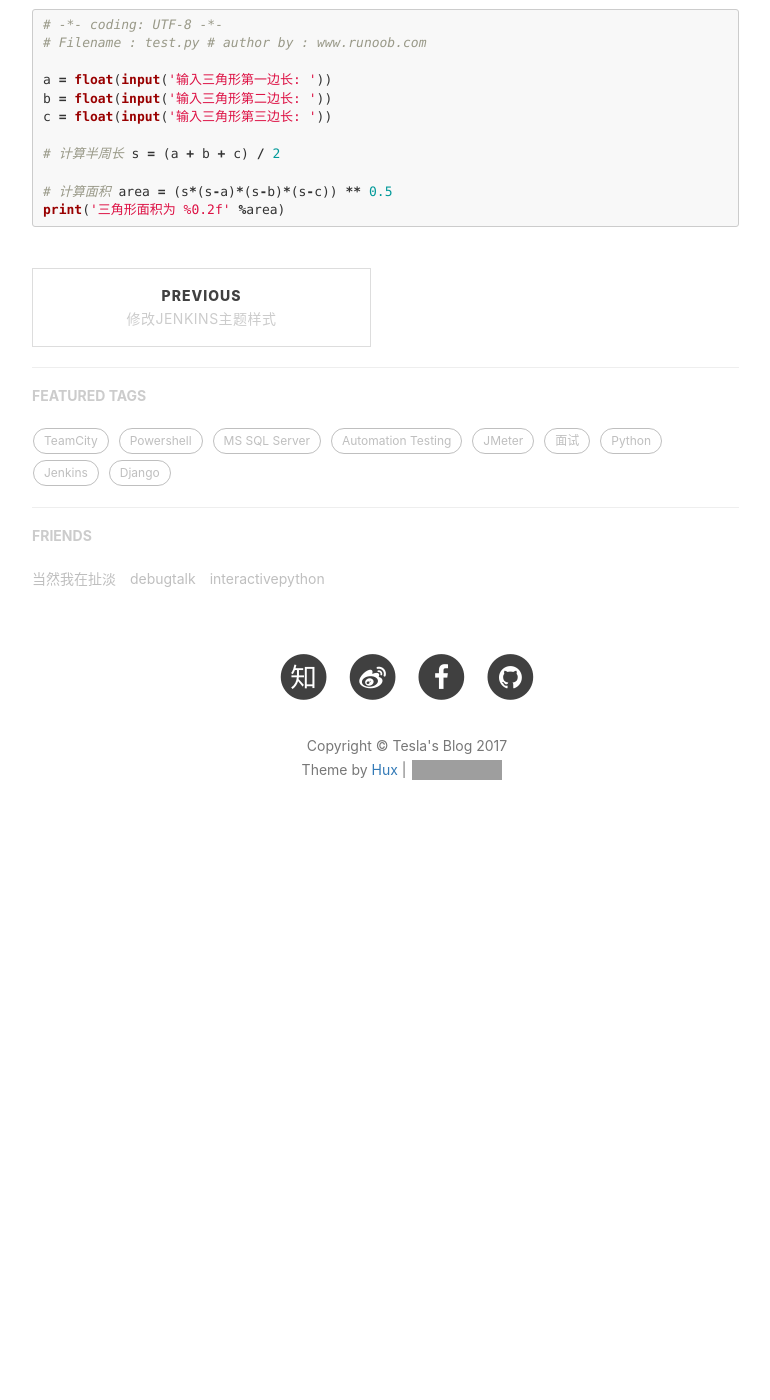
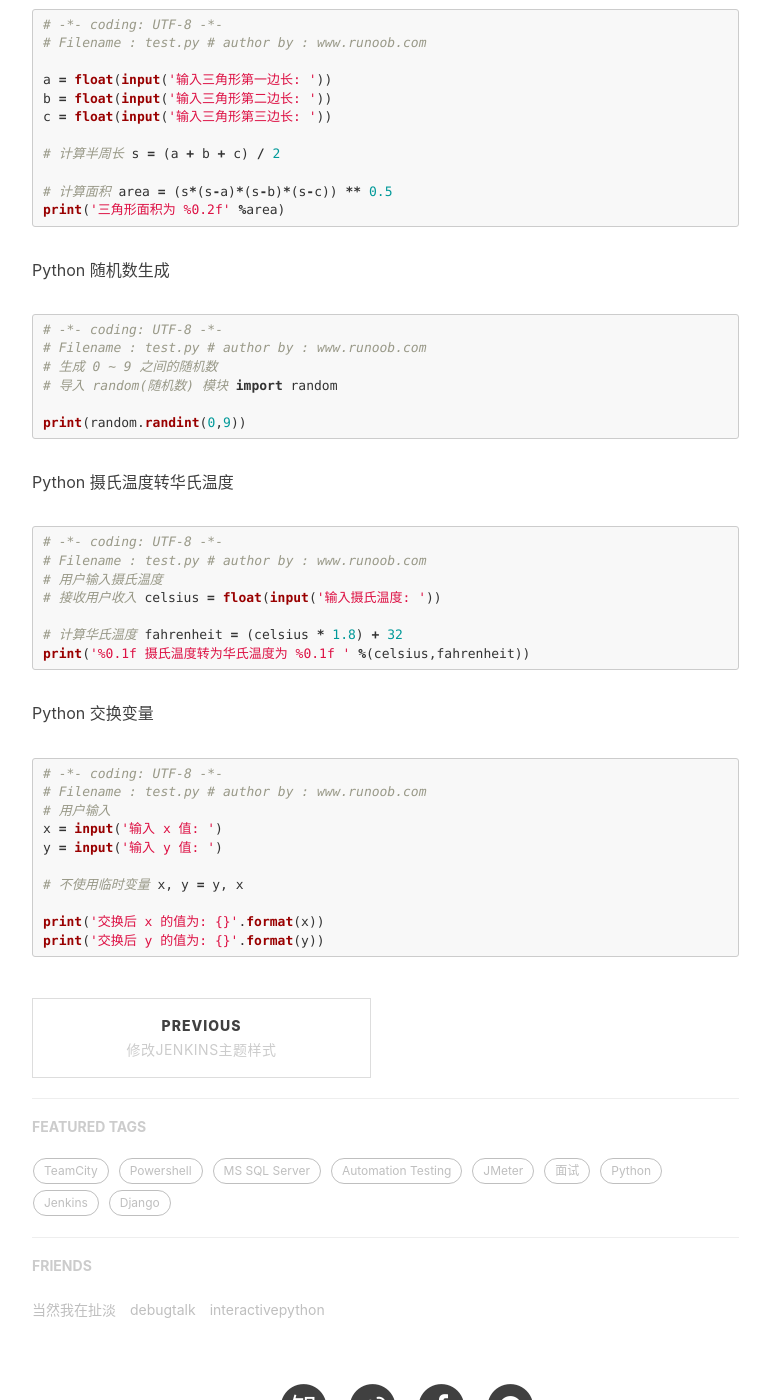
Before and after one commit to ccflyme/ccflyme.github.io, a Jekyll site: the page built from _posts/2017-09-14-python3_instance.markdown, in a window 1280 px wide and 1400 px high, scrolled down 1574 px. Shown: the whole window, without its empty margins (233-1003 px from the left). Built offline with Jekyll 4.4.1, drawn with Linux system fonts in a browser that asks for light colours; nearby versions of some CDN libraries; comment, search, counter and statistics services are not loaded; before the commit the page ends 2448 px from its top, so only the background shows below that; grey boxes are pictures that could not be loaded.

Commit message:
Update 2017-09-14-python3_instance.markdown

````diff
--- a/_posts/2017-09-14-python3_instance.markdown
+++ b/_posts/2017-09-14-python3_instance.markdown
@@ -94,3 +94,51 @@ s = (a + b + c) / 2
 area = (s*(s-a)*(s-b)*(s-c)) ** 0.5
 print('三角形面积为 %0.2f' %area)
 ```
+Python 随机数生成
+```python
+# -*- coding: UTF-8 -*-
+
+# Filename : test.py
+# author by : www.runoob.com
+
+# 生成 0 ~ 9 之间的随机数
+
+# 导入 random(随机数) 模块
+import random
+
+print(random.randint(0,9))
+```
+Python 摄氏温度转华氏温度
+```python
+# -*- coding: UTF-8 -*-
+
+# Filename : test.py
+# author by : www.runoob.com
+
+# 用户输入摄氏温度
+
+# 接收用户收入
+celsius = float(input('输入摄氏温度: '))
+
+# 计算华氏温度
+fahrenheit = (celsius * 1.8) + 32
+print('%0.1f 摄氏温度转为华氏温度为 %0.1f ' %(celsius,fahrenheit))
+```
+Python 交换变量
+```python
+# -*- coding: UTF-8 -*-
+
+# Filename : test.py
+# author by : www.runoob.com
+
+# 用户输入
+
+x = input('输入 x 值: ')
+y = input('输入 y 值: ')
+
+# 不使用临时变量
+x, y = y, x
+
+print('交换后 x 的值为: {}'.format(x))
+print('交换后 y 的值为: {}'.format(y))
+```
````
